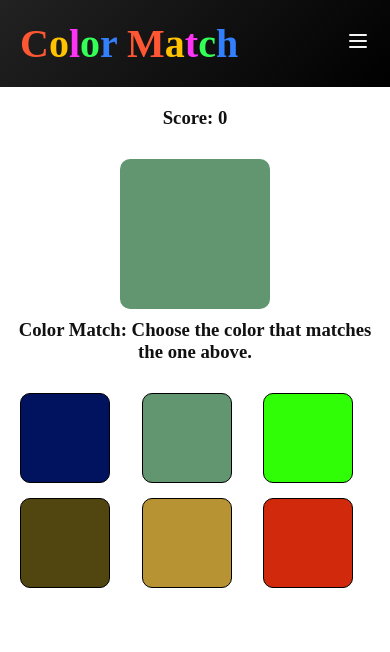
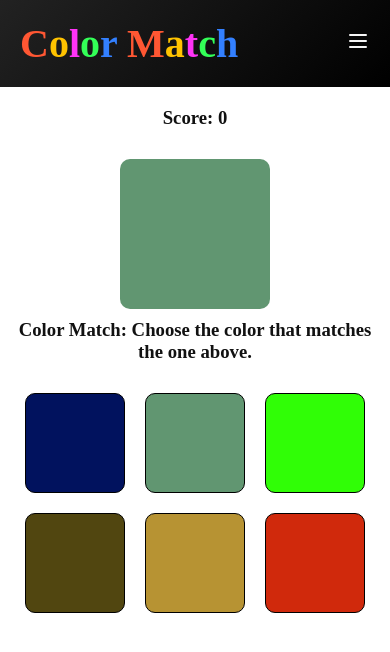
Before and after one commit to Oghenerevo/colorGame, a React (Vite) app: page / in a window 390 px wide. Shown: the top 652 px of the page. Built offline with nearby package versions, Linux system fonts and the light colour scheme.

Commit message:
fix:adjusted sizes of option for responsiveness

```diff
--- a/src/App.css
+++ b/src/App.css
@@ -119,7 +119,8 @@ h1 span {
   display: grid;
   grid-template-columns: repeat(6, 1fr);
   gap: 20px;
-  width: min(100%, 800px);
+  /* width: min(100%, 800px); */
+  width: fit-content;
 }
 
 @media (max-width: 1024px) {
@@ -127,7 +128,6 @@ h1 span {
     grid-template-columns: repeat(3, 1fr);
   }
 }
-
 
 .option-color {
   width: 120px;
@@ -209,29 +209,25 @@ h1 span {
   .hamburger {
     display: block;
   }
-
-  .options {
-    gap: 15px;
-    width: min(100%, 400px);
-  }
 }
 
 @media screen and (max-width: 440px) {
-  .options {
-    margin: 30px auto;
-    /* gap: 10px; */
-    width: min(100%, 350px);
-  }
-
   .option-color {
-    width: 90px;
-    height: 90px;
+    width: 100px;
+    height: 100px;
   }
 
   .target-color {
     margin: 0 auto;
     width: 150px;
     height: 150px;
+  }
+}
+
+@media screen and (max-width: 360px) {
+  .option-color {
+    width: 80px;
+    height: 80px;
   }
 }
 
```
